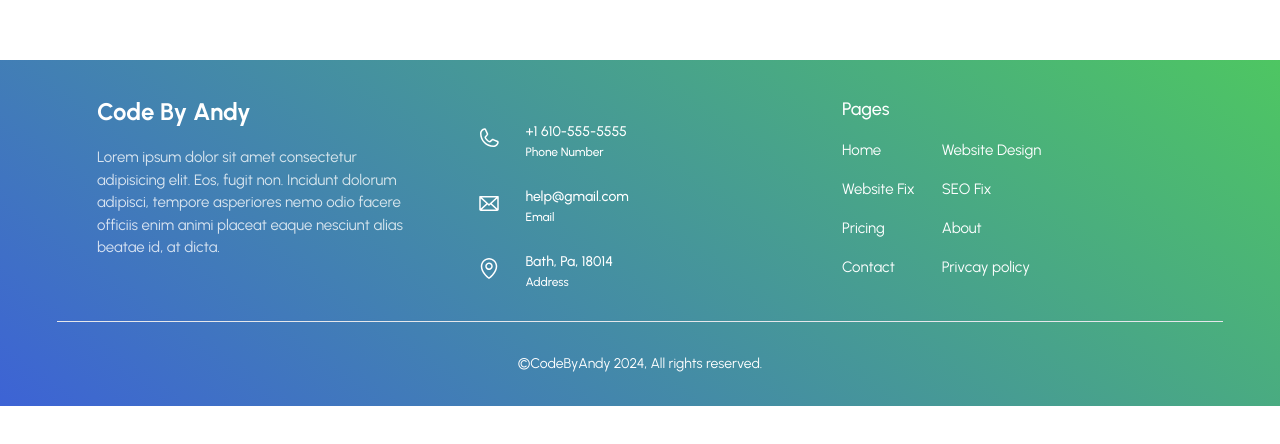
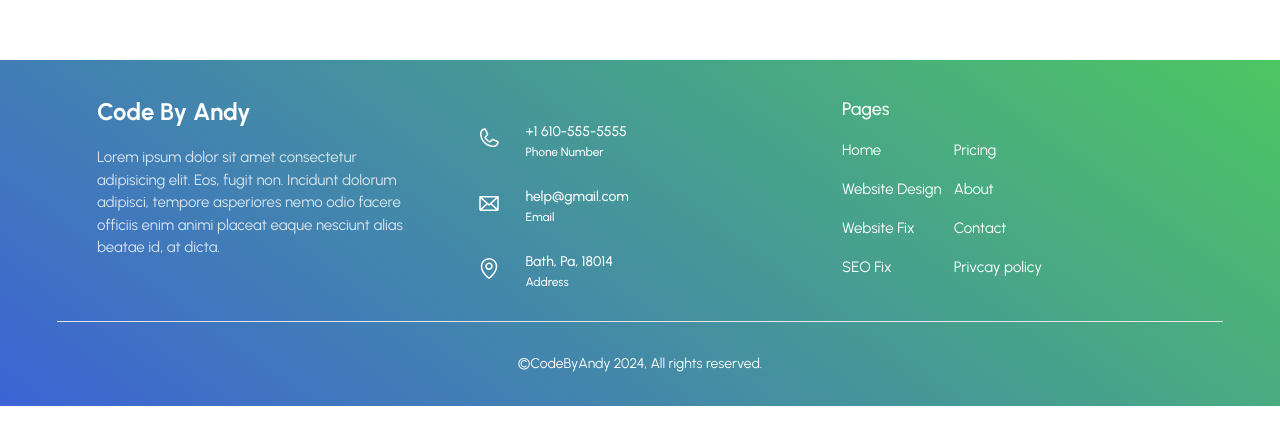
Before and after one commit to ajmeier29/meier-web-design, a Next.js app: page /Contact in a window 1280 px wide. Shown: the part 116-560 px from the top of the page. Built offline with nearby package versions, Linux system fonts and the light colour scheme; no server answers.

Commit message:
Fixed accessibility issues

```diff
--- a/src/components/Footer.tsx
+++ b/src/components/Footer.tsx
@@ -85,8 +85,9 @@ export default function Footer() {
                             <div className="mt-6 flex w-full flex-col justify-between text-white sm:flex-row md:mt-0 md:max-w-[341px]">
                                 <div className="">
                                     <p className="text-deutziawhite font-inter text-[18px] font-medium leading-normal">Pages</p>
-                                    <ul>
-                                        <div className='grid grid-cols-2'>
+                                    <div className='grid grid-cols-2 gap-3'>
+                                        <ul>
+
                                             <li className="mt-[15px]"><a
                                                 className="text-deutziawhite hover:text-deutziawhite/80 font-inter text-[15px] font-normal hover:font-semibold"
                                                 href="/">Home</a></li>
@@ -99,6 +100,8 @@ export default function Footer() {
                                             <li className="mt-[15px]"><a
                                                 className="text-deutziawhite hover:text-deutziawhite/80 font-inter text-[15px] font-normal hover:font-semibold"
                                                 href="#">SEO Fix</a></li>
+                                        </ul>
+                                        <ul>
                                             <li className="mt-[15px]"><a
                                                 className="text-deutziawhite hover:text-deutziawhite/80 font-inter text-[15px] font-normal hover:font-semibold"
                                                 href="#">Pricing</a></li>
@@ -117,8 +120,8 @@ export default function Footer() {
                                             <li className="mt-[15px]"><Link
                                                 className="text-deutziawhite hover:text-deutziawhite/80 font-inter text-[15px] font-normal hover:font-semibold"
                                                 href="/privacy-policy">Privcay policy</Link></li>
-                                        </div>
-                                    </ul>
+                                        </ul>
+                                    </div>
                                 </div>
                                 {/* <div className="mt-6 flex flex-col gap-4 sm:mt-0">
                                     <p className="text-deutziawhite font-inter text-[18px] font-medium">Download the app</p>
@@ -137,7 +140,7 @@ export default function Footer() {
                         </div>
                     </div>
                 </div>
-            </section>
+            </section >
         </>
     )
 }
--- a/src/components/HomePage.tsx
+++ b/src/components/HomePage.tsx
@@ -48,22 +48,16 @@ export const HomePage: React.FC<{ blogPosts: BlogPostData[] }> = ({ blogPosts })
                                 I create lightning-fast websites to attract customers and make a great first impression. My sites are lightweight, responsive,
                                 and designed with SEO, UI, and UX in mind. Experience speed, beauty, and functionality.
                             </p>
-                            {/* <p className="px-4 text-lg md:w-3/4 leading-relaxed">
-
-
-                                    I build lightning fast websites to help attract business. A website can make or break
-                                    someone&apos;s opinion of your business. I provide lightweight, fast, response
-                                    websites with SEO, UI, and UX in mind.
-
-                                </p> */}
 
                             <p className="mb-8 mt-4 px-4 leading-relaxed">Contact me for a free consultation</p>
                             <div>
-                                <button onClick={() => {
-                                    if (document) {
-                                        (document.getElementById('contact_modal') as HTMLFormElement).showModal();
-                                    }
-                                }} className="inline-block py-4 px-8 leading-none text-black hover:text-white bg-white bg-opacity-85 hover:bg-pink-600 rounded shadow text-sm font-bold"
+                                <button
+                                    aria-label="Contact Me"
+                                    onClick={() => {
+                                        if (document) {
+                                            (document.getElementById('contact_modal') as HTMLFormElement).showModal();
+                                        }
+                                    }} className="inline-block py-4 px-8 leading-none text-black hover:text-white bg-white bg-opacity-85 hover:bg-pink-600 rounded shadow text-sm font-bold"
                                 >Contact Me</button>
                             </div>
 
```
